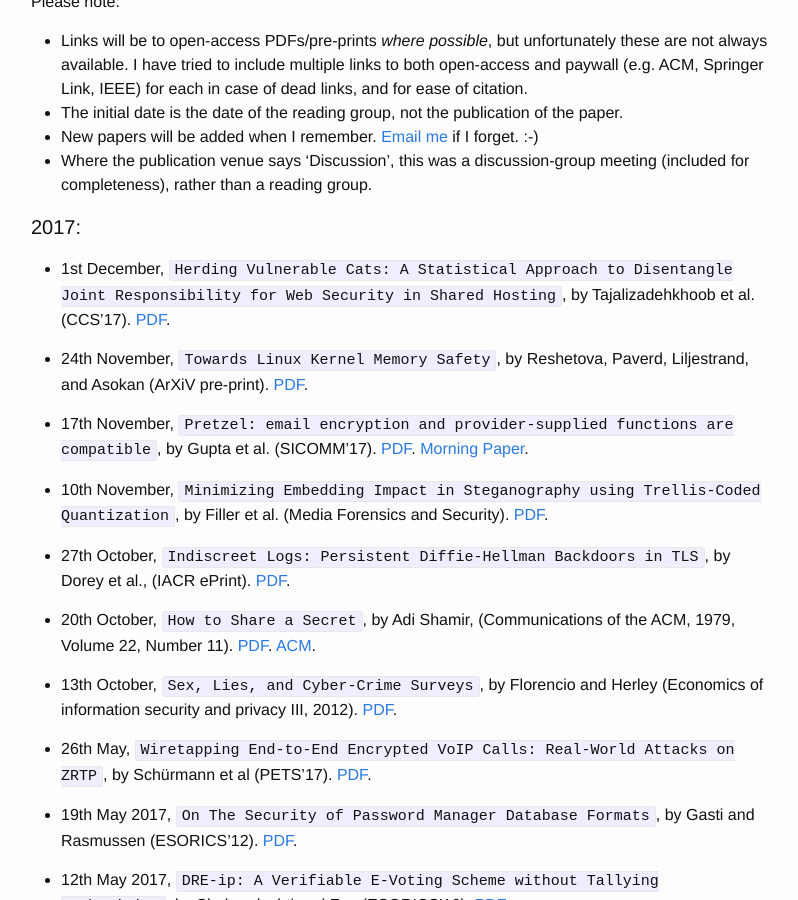
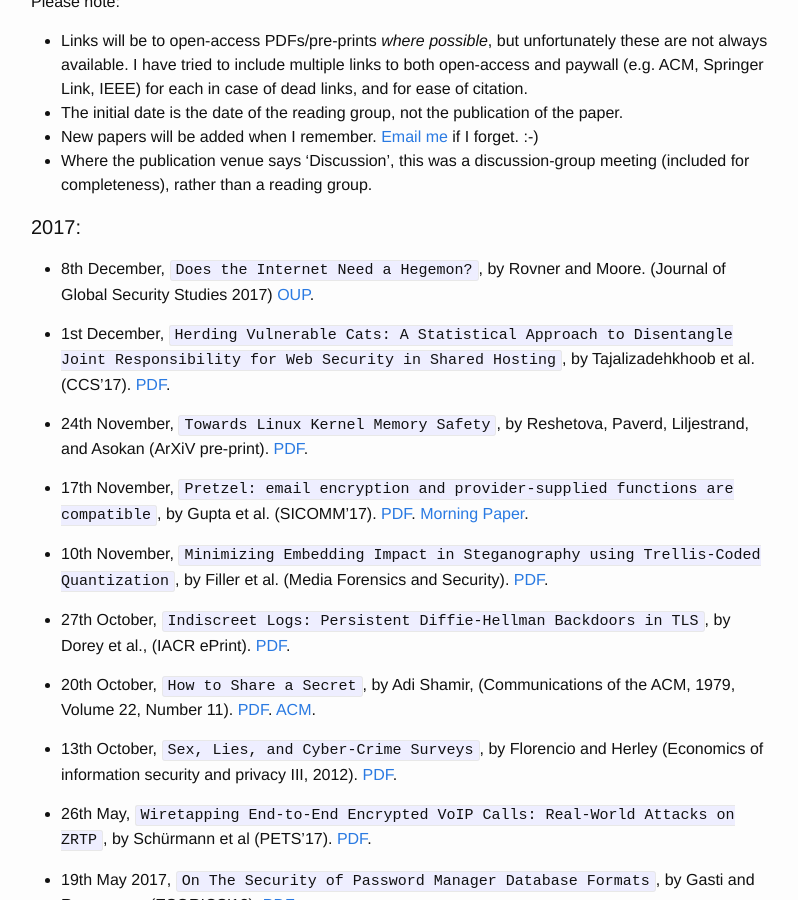
Before and after one commit to mpdehnel/ReadingGroup, a Jekyll site: the page built from index.md, in a window 1280 px wide and 900 px high, scrolled down 513 px. Shown: the whole window, without its empty margins (239-1037 px from the left). Built offline with Jekyll 4.4.1, drawn with Linux system fonts in a browser that asks for light colours.

Commit message:
add hegemon

```diff
--- a/index.md
+++ b/index.md
@@ -19,6 +19,7 @@ Please note:
 * Where the publication venue says 'Discussion', this was a discussion-group meeting (included for completeness), rather than a reading group.
 
 #### 2017:
+* 8th December, `Does the Internet Need a Hegemon?`, by Rovner and Moore. (Journal of Global Security Studies 2017) [OUP](https://academic.oup.com/jogss/article/2/3/184/4082200).
 
 * 1st December, `Herding Vulnerable Cats: A Statistical Approach to Disentangle Joint Responsibility for Web Security in Shared Hosting`, by Tajalizadehkhoob et al. (CCS’17). [PDF](https://acmccs.github.io/papers/p553-tajalizadehkhoobAemb.pdf).
 
```
